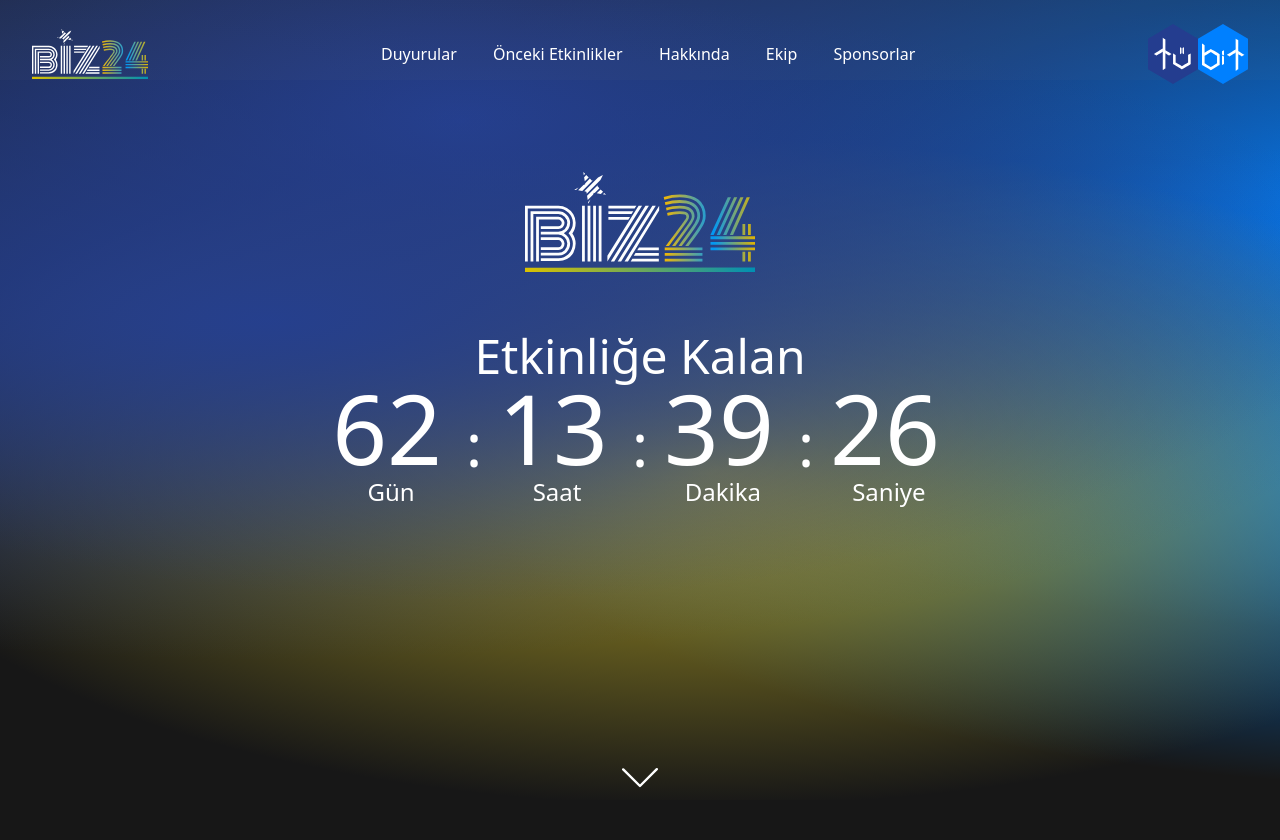
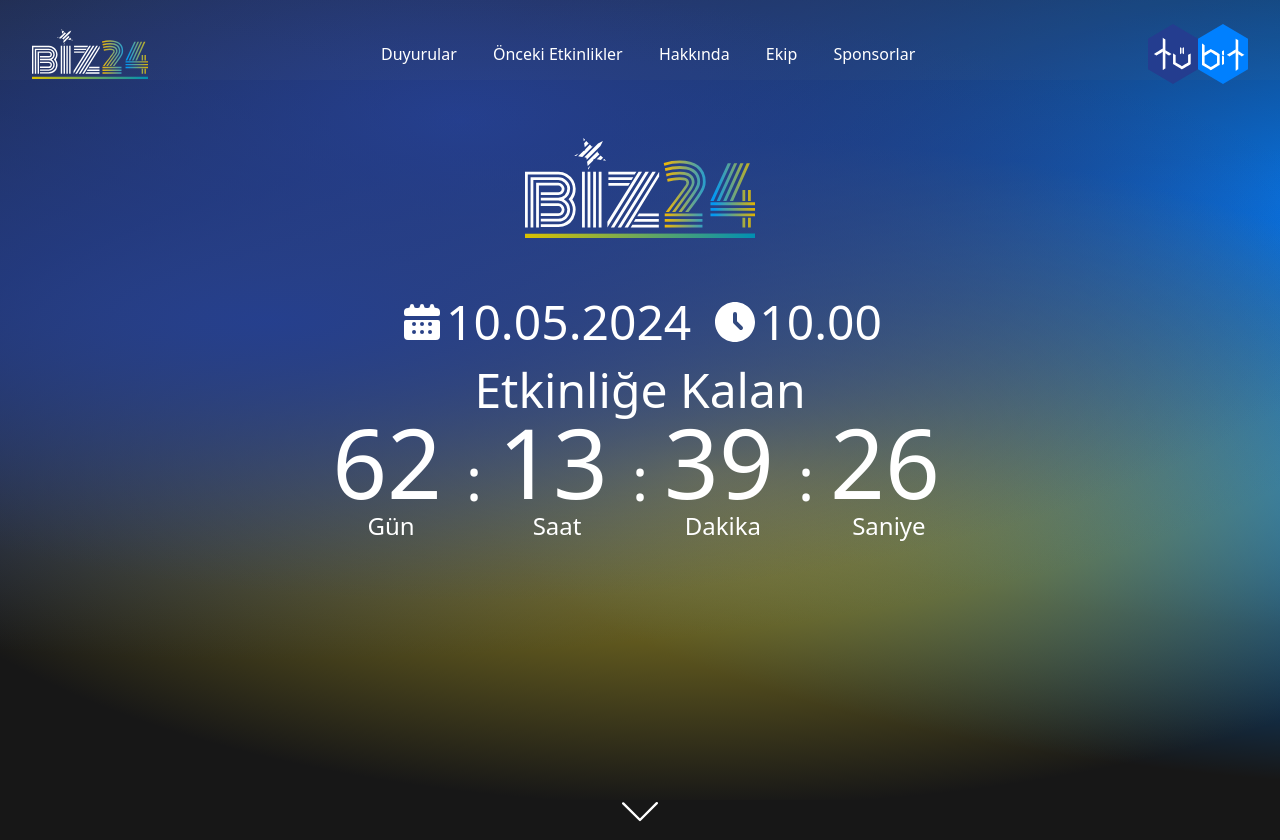
Before and after one commit to EnesPINAR/Biz24, a Django app: page / in a window 1280 px wide. Shown: the top 840 px of the page. Run offline with Django 5.2, Linux system fonts and the light colour scheme; some web fonts are replaced.

Commit message:
Added event date to the hero section and modified the style of the to-top-button

```diff
--- a/main/static/css/styles.css
+++ b/main/static/css/styles.css
@@ -687,6 +687,16 @@ img {
     1.25rem !important;
 }
 
+.mr-5 {
+    margin-right:
+    1.25rem !important;
+}
+
+.mb-5 {
+    margin-bottom:
+    1.25rem !important;
+}
+
 .block {
     display:
     block !important;
@@ -1387,6 +1413,16 @@ img {
     .md\:h-96 {
         height:
     24rem !important;
+    }
+
+    .md\:h-12 {
+        height:
+    3rem !important;
+    }
+
+    .md\:w-12 {
+        width:
+    3rem !important;
     }
 
     .md\:px-0 {
--- a/main/templates/index.html
+++ b/main/templates/index.html
@@ -12,8 +12,13 @@
     <title>BİZ2024</title>
   </head>
   <body class="relative overflow-x-hidden text-white bg-neutral-900 font-['olneylight']">
-    <button id="to-top-button" onclick="goToTop()" title="Go To Top"
-        class="hidden fixed z-90 bottom-8 right-8 border-0 w-16 h-16 rounded-full drop-shadow-md bg-indigo-500 text-white text-3xl font-bold">&uarr;</button>
+    <button id="to-top-button" onclick="goToTop()" title="En üste git" class="fixed z-40 hidden w-16 h-16 text-3xl text-white border-0 rounded-full bg-zinc-600 bottom-8 right-8 hover:bg-zinc-500 focus:ring-4 focus:ring-white focus:outline-none">
+      <div class="flex items-center justify-center w-full h-full">
+        <svg class="w-8 h-8" aria-hidden="true" xmlns="http://www.w3.org/2000/svg" width="24" height="24" fill="none" viewBox="0 0 24 24">
+          <path stroke="currentColor" stroke-linecap="round" stroke-linejoin="round" stroke-width="2" d="m5 15 7-7 7 7"/>
+        </svg>
+      </div>
+    </button>
     <div class="bg-grad w-[150%] h-screen absolute -z-10"></div>
     <nav class="flex flex-col h-[10vh] bg-zinc-500 bg-opacity-5">
       <div class="flex items-center justify-between px-8 py-6">
@@ -87,7 +92,17 @@
     </nav>
     <section class="flex flex-col items-center justify-center h-[90vh]">
       <div class="flex flex-col items-center mb-36">
-        <img src="{% static "img/website/biz-logo.svg" %}" alt="biz24logo" class="h-[100px] mb-[60px]">
+        <img src="{% static "img/website/biz-logo.svg" %}" alt="BİZ24 Logo" class="h-[100px] mb-[60px]">
+        <div class="flex mb-5">
+          <svg class="w-8 h-8 text-white md:w-12 md:h-12" aria-hidden="true" xmlns="http://www.w3.org/2000/svg" width="24" height="24" fill="currentColor" viewBox="0 0 24 24">
+            <path fill-rule="evenodd" d="M5 5a1 1 0 0 0 1-1 1 1 0 1 1 2 0 1 1 0 0 0 1 1h1a1 1 0 0 0 1-1 1 1 0 1 1 2 0 1 1 0 0 0 1 1h1a1 1 0 0 0 1-1 1 1 0 1 1 2 0 1 1 0 0 0 1 1 2 2 0 0 1 2 2v1a1 1 0 0 1-1 1H4a1 1 0 0 1-1-1V7a2 2 0 0 1 2-2ZM3 19v-7a1 1 0 0 1 1-1h16a1 1 0 0 1 1 1v7a2 2 0 0 1-2 2H5a2 2 0 0 1-2-2Zm6.01-6a1 1 0 1 0-2 0 1 1 0 0 0 2 0Zm2 0a1 1 0 1 1 2 0 1 1 0 0 1-2 0Zm6 0a1 1 0 1 0-2 0 1 1 0 0 0 2 0Zm-10 4a1 1 0 1 1 2 0 1 1 0 0 1-2 0Zm6 0a1 1 0 1 0-2 0 1 1 0 0 0 2 0Zm2 0a1 1 0 1 1 2 0 1 1 0 0 1-2 0Z" clip-rule="evenodd"/>
+          </svg>
+          <h1 class="mr-5 text-3xl md:text-5xl">10.05.2024</h1>
+          <svg class="w-8 h-8 text-white md:w-12 md:h-12" aria-hidden="true" xmlns="http://www.w3.org/2000/svg" width="24" height="24" fill="currentColor" viewBox="0 0 24 24">
+              <path fill-rule="evenodd" d="M2 12C2 6.477 6.477 2 12 2s10 4.477 10 10-4.477 10-10 10S2 17.523 2 12Zm11-4a1 1 0 1 0-2 0v4a1 1 0 0 0 .293.707l3 3a1 1 0 0 0 1.414-1.414L13 11.586V8Z" clip-rule="evenodd"/>
+          </svg>
+          <h1 class="text-3xl md:text-5xl">10.00</h1>
+        </div>
         <h1 class="text-3xl md:text-5xl" id="eventCountdownTitle">Etkinliğe Kalan</h1>
         <div class="flex flex-row items-center px-4" id="eventCountdown">
             <div class="flex flex-col">
```
Also changed, not shown: other parts of main/static/css/styles.css (+35 -19 lines).
